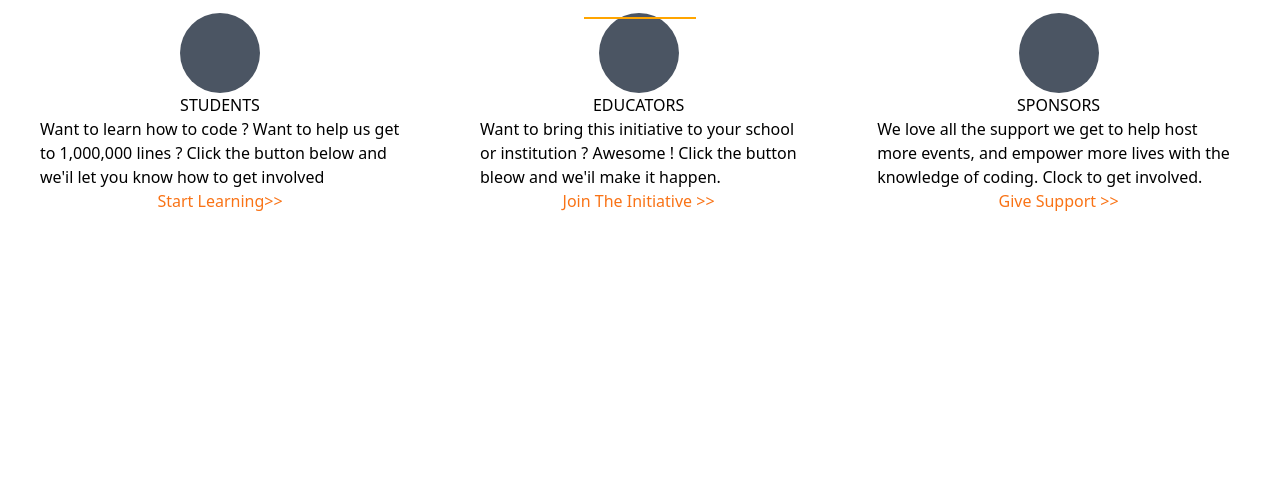
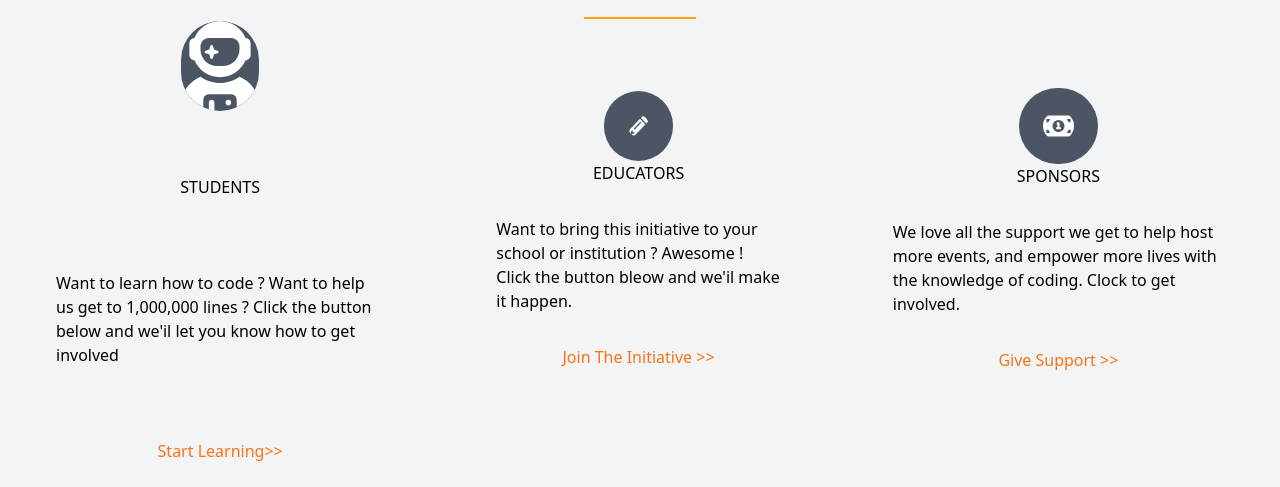
Before and after one commit to Crackzul/Tailwind_OneMillion, a website: page index.html in a window 1280 px wide. Shown: the part 770-1257 px from the top of the page. Before the commit the page ends 1023 px from the top, so only its background shows below. Drawn offline with Linux system fonts and the light colour scheme.

Commit message:
ça pique

```diff
--- a/index.html
+++ b/index.html
@@ -24,31 +24,31 @@
             <img src="Assets/images/code.png" alt="">
         </div>
     </section>
-    <section class="flex flex-col align-center">
+    <section class="flex flex-col items-center">
         <img class="w-1/4" src="Assets/images/academy-brand-med.png" alt="">
         <h2 class="text-center">WHO WE ARE</h2>
         <p class="text-center">We are MASSIVE Academy. We aim improve education through botch method - effective project-based learning - and material <br> -by teaching skills that applicable to improve your life today.
         </p>
     </section>
-    <section class="flex justify-center">
+    <section class="flex justify-center bg-gray-100">
         <h2 class="text-orange-500">GET INVOLVED</h2>
         <div class="flex">
-            <div class="parent_card flex justify-center items-center flex-col p-10">
-                <img class="w-1/5 bg-gray-600 rounded-full p-10" src="Assets/images/user-astronaut.svg" alt="">
+            <div class="parent_card flex  items-center flex-col p-1 m-5 gap-y-10">
+                <img class="w-1/5 bg-gray-600 rounded-full m-6" src="Assets/images/user-astronaut.svg" alt="">
                 <h3>STUDENTS</h3>
-                <p>Want to learn how to code ? Want to help us get to 1,000,000 lines ? Click the button below and we'il let you know how to get involved</p>
+                <p class="p-8">Want to learn how to code ? Want to help us get to 1,000,000 lines ? Click the button below and we'il let you know how to get involved</p>
                 <a class="btn text-orange-500">Start Learning>></a>
             </div>
-            <div class="parent_card flex justify-center items-center flex-col p-10">
-                <img class="w-1/5 bg-gray-600 rounded-full p-10" src="Assets/images/pencil.svg" alt="">
+            <div class="parent_card flex justify-center items-center flex-col p-1 m-5">
+                <img class="w-1/5 bg-gray-600 rounded-full p-6" src="Assets/images/pencil.svg" alt="">
                 <h3>EDUCATORS</h3>
-                <p>Want to bring this initiative to your school or institution ? Awesome ! Click the button bleow and we'il make it happen.</p>
+                <p class="p-8">Want to bring this initiative to your school or institution ? Awesome ! Click the button bleow and we'il make it happen.</p>
                 <a class="btn text-orange-500">Join The Initiative >></a>
             </div>
-            <div class="parent_card flex justify-center items-center flex-col p-10">
-                <img class="w-1/5 bg-gray-600 rounded-full p-10" src="Assets/images/money-bill-1.svg" alt="">
+            <div class="parent_card flex justify-center items-center flex-col p-1 m-5">
+                <img class="w-1/5 bg-gray-600 rounded-full p-6" src="Assets/images/money-bill-1.svg" alt="">
                 <h3>SPONSORS</h3>
-                <p>We love all the support we get to help host more events, and empower more lives with the knowledge of coding. Clock to get involved.</p>
+                <p class="p-8">We love all the support we get to help host more events, and empower more lives with the knowledge of coding. Clock to get involved.</p>
                 <a class="btn text-orange-500">Give Support >></a>
             </div>
 
```
Also changed, not shown: dist/styles.css.
